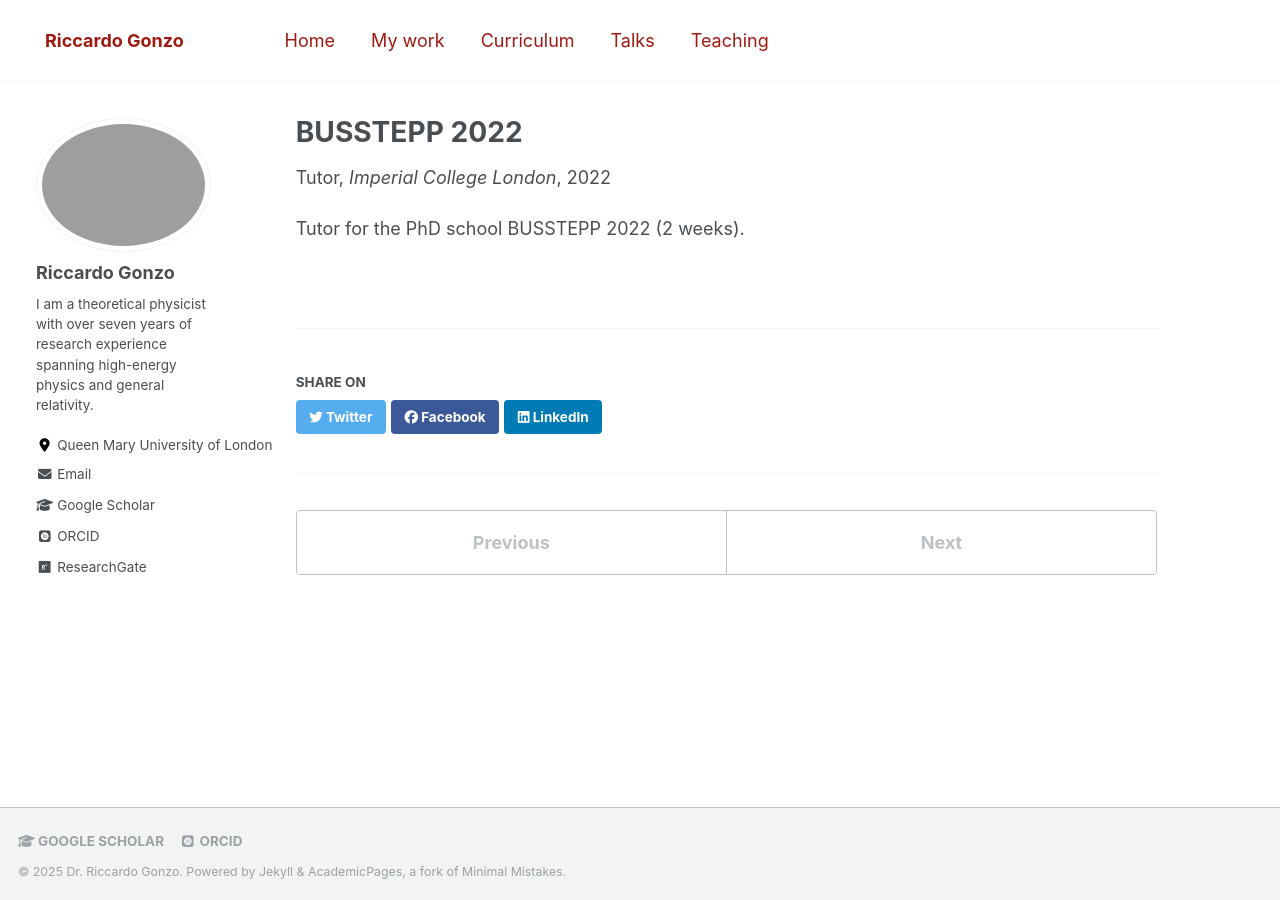
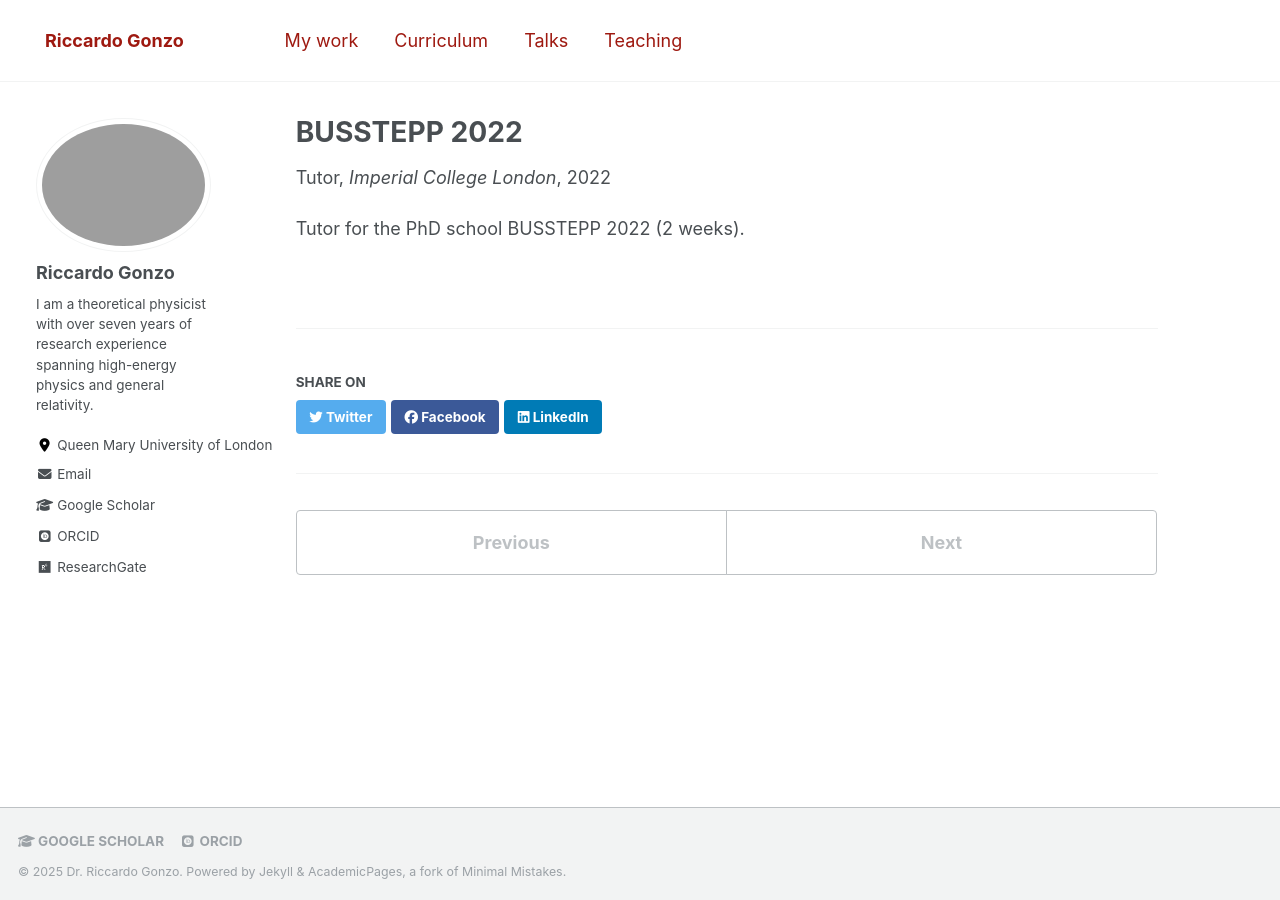
Before and after one commit to Ricky-93/riccardogonzo.github.io, a Jekyll site: the page built from _teaching/busstepp_2022.md, in a window 1280 px wide. Built offline with Jekyll 4.4.1, drawn with Linux system fonts in a browser that asks for light colours; nearby versions of some CDN libraries; some web fonts are replaced.

Commit message:
Update navigation.yml

```diff
--- a/_data/navigation.yml
+++ b/_data/navigation.yml
@@ -1,7 +1,5 @@
 # main links links
 main:
-  - title: "Home"
-    url: /about/
 
   - title: "My work"
     url: /publications/
```
